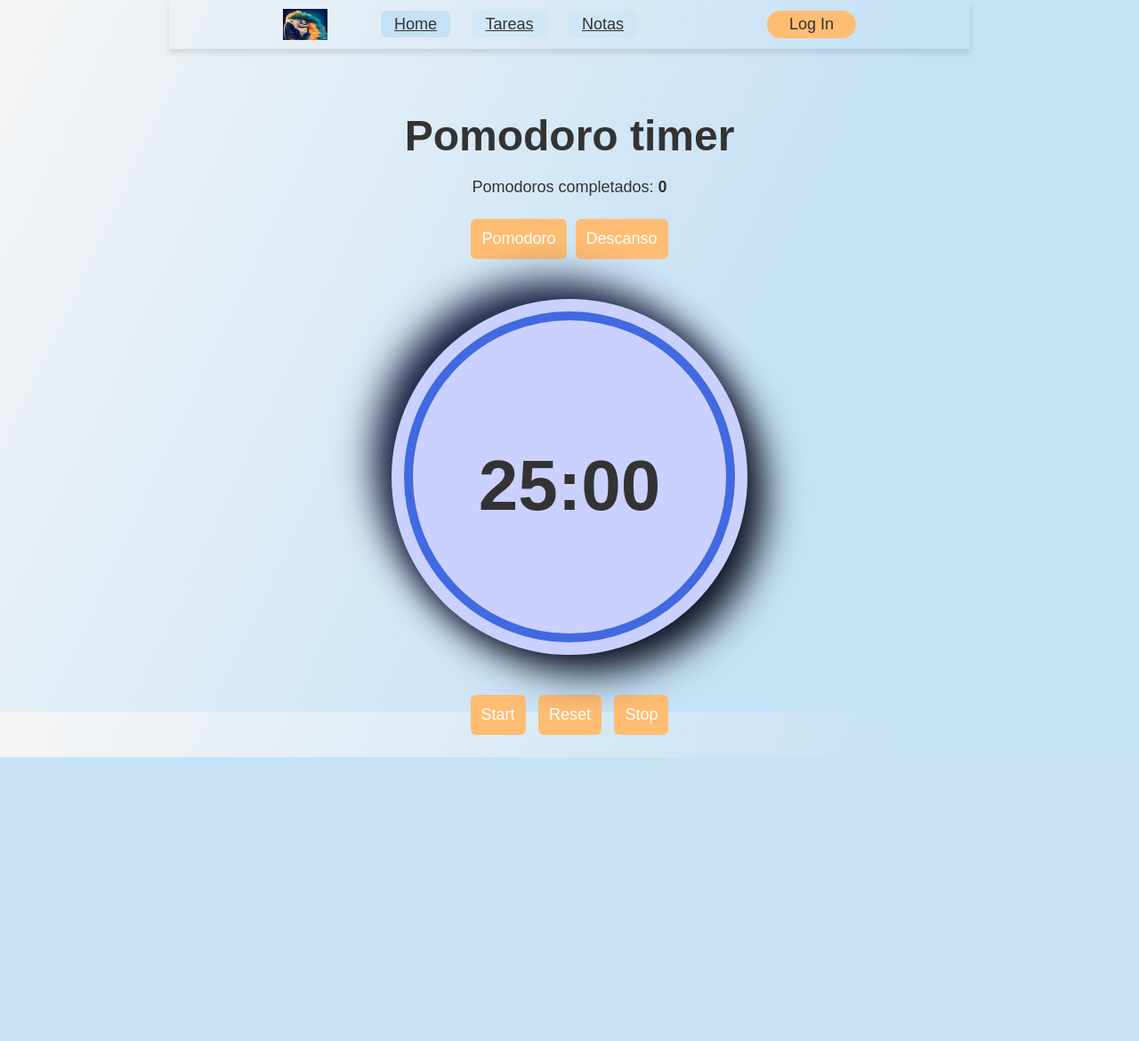
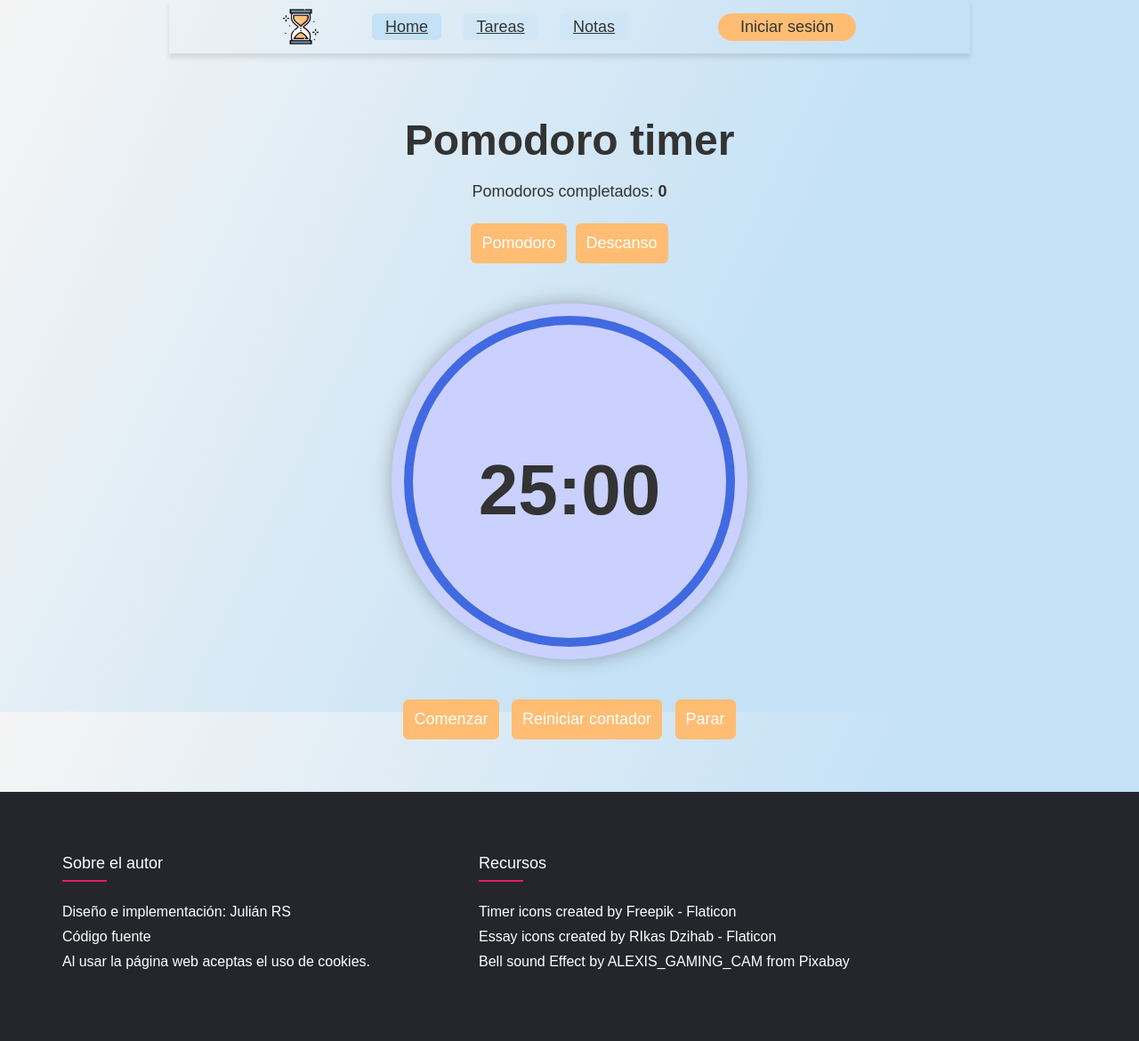
Before and after one commit to julianrasou/ipsum-cognosce, a PHP site: page / in a window 1280 px wide. Shown: the whole page at 89% size. Before the commit the page ends 851 px from the top, so only its background shows below. Run offline with PHP 8.4, Linux system fonts and the light colour scheme.

Commit message:
Añadido footer

```diff
--- a/app/views/home.view.php
+++ b/app/views/home.view.php
@@ -23,9 +23,9 @@
             </section>
 
             <div class="buttons">
-                <button class="control-button" id="pomodoro-start">Start</button>
-                <button class="control-button" id="pomodoro-reset">Reset</button>
-                <button class="control-button" id="pomodoro-stop">Stop</button>
+                <button class="control-button" id="pomodoro-start">Comenzar</button>
+                <button class="control-button" id="pomodoro-reset">Reiniciar contador</button>
+                <button class="control-button" id="pomodoro-stop">Parar</button>
             </div>
         </div>
     </div>
--- a/app/views/notes/edit.view.php
+++ b/app/views/notes/edit.view.php
@@ -2,7 +2,10 @@
     <form action="?c=notes&a=save&id=<?php echo $note["id"]; ?>" method="post" class="editNoteForm">
         <input type="text" name="title" value="<?php echo $note["title"]; ?>" class="noteTitleForm">
         <textarea name="content" class="noteContentForm"><?php echo $note["content"];?></textarea>
-        <button type="submit">Guardar</button>
+        <div>
+            <button><a href="?c=notes">Cancelar</a></button>
+            <button type="submit">Guardar</button>
+        </div>
     </form>
 
 </main>
--- a/app/views/partials/footer.view.php
+++ b/app/views/partials/footer.view.php
@@ -1,5 +1,36 @@
-    <footer>
-
+    <footer class="footer">
+        <div class="footer-container">
+            <div class="row">
+                <div class="footer-col">
+                    <h4>Sobre el autor</h4>
+                    <ul>
+                        <li>
+                            <a href="https://github.com/julianrasou/">Diseño e implementación: Julián RS</a>
+                        </li>
+                        <li>
+                            <a href="https://github.com/julianrasou/ipsum-cognosce">Código fuente</a>
+                        </li>
+                        <li>
+                            <a href="https://es.wikipedia.org/wiki/Cookie_(inform%C3%A1tica)">Al usar la página web aceptas el uso de cookies.</a>
+                        </li>
+                    </ul>
+                </div>
+                <div class="footer-col">
+                    <h4>Recursos</h4>
+                    <ul>
+                        <li>
+                            <a href="https://www.flaticon.com/free-icons/timer" title="timer icons">Timer icons created by Freepik - Flaticon</a>
+                        </li>
+                        <li>
+                            <a href="https://www.flaticon.com/free-icons/essay" title="essay icons">Essay icons created by RIkas Dzihab - Flaticon</a>
+                        </li>
+                        <li>
+                            <a href="https://pixabay.com/sound-effects/bell-notification-337658/">Bell sound Effect by ALEXIS_GAMING_CAM from Pixabay</a>
+                        </li>
+                    </ul>
+                </div>
+            </div>
+        </div>
     </footer>
 </body>
 </html>
--- a/app/views/partials/header.view.php
+++ b/app/views/partials/header.view.php
@@ -15,7 +15,7 @@
     />
 
     <!-- Icono de la App, estilos y título -->
-    <link rel="icon" href="#" type="image/x-icon" />
+    <link rel="icon" href="public/images/logo.png" type="image/x-icon" />
     <link rel="stylesheet" href="public/css/main.css">
     <title>IPSUM COGNOSCE</title>
 </head>
@@ -26,7 +26,7 @@
     Contiene logo, área de navegación y botón de inicio de sesión
     -->
     <header class="page-header" >
-        <img src="public/images/image.jpg" alt="" class="header-logo">
+        <img src="public/images/logo.png" alt="" class="header-logo">
         <nav>
             <ul class="nav-links" >
                 <li class="<?php echo $controller === "home" ? "activePage" : "inactivePage" ?>" >
@@ -45,11 +45,11 @@
         // si no, se muestra un botón de login que mueve al usuario a la página de inicio de sesión
         if (isset($_SESSION[ 'username' ])) {
             ?>
-        <a class="login-button" href="?c=login&a=logOut"><Button>Log Out</Button></a>
+        <a class="login-button" href="?c=login&a=logOut"><Button>Cerrar sesión</Button></a>
             <?php
         } else {
             ?>
-        <a class="login-button" href="?c=login"><Button>Log In</Button></a>
+        <a class="login-button" href="?c=login"><Button>Iniciar sesión</Button></a>
             <?php
         }
         ?>
--- /dev/null
+++ b/public/css/footer-partial.css
@@ -0,0 +1,57 @@
+.footer-container{
+	max-width: 1170px;
+	margin:auto;
+}
+.row{
+	display: flex;
+	flex-wrap: wrap;
+}
+ul{
+	list-style: none;
+}
+.footer{
+	background-color: #24262b;
+    padding: 70px 0;
+    color: white;
+    margin-top: auto;
+}
+.footer-col{
+   width: 40%;
+   padding: 0 15px;
+}
+.footer-col h4 {
+	font-size: 18px;
+	color: #ffffff;
+	margin-bottom: 35px;
+	font-weight: 500;
+	position: relative;
+}
+.footer-col h4::before{
+	content: '';
+	position: absolute;
+	left:0;
+	bottom: -10px;
+	background-color: #e91e63;
+	height: 2px;
+	box-sizing: border-box;
+	width: 50px;
+}
+.footer-col ul li{
+	margin-bottom: 10px;
+}
+.footer-col ul li a{
+	font-size: 16px;
+	color: #ffffff;
+	text-decoration: none;
+	display: block;
+	transition: 0.3s;
+}
+.footer-col ul li a:hover{
+	color: #ffffff;
+	padding-left: 8px;
+    text-decoration: underline;
+}
+
+main {
+    min-height: 100%;
+}
--- a/public/css/header-partial.css
+++ b/public/css/header-partial.css
@@ -10,7 +10,7 @@
 }
 
 .header-logo {
-    width: 50px;
+    height: 40px;
     cursor: pointer;
 }
 
--- a/public/css/main.css
+++ b/public/css/main.css
@@ -1,5 +1,6 @@
 @import url("login-page.css");
 @import url("header-partial.css");
+@import url("footer-partial.css");
 @import url("tasks-notes-pages.css");
 @import url("pomodoro.css");
 
@@ -49,5 +50,5 @@ main {
 .noteLogo {
     height: 20px;
     margin-right: 10px;
-    position: fixed;
+    position: relative;
 }
--- a/public/css/pomodoro.css
+++ b/public/css/pomodoro.css
@@ -42,7 +42,7 @@
     text-align: center;
     border-radius: 50%;
     background: #cad1ff;
-    box-shadow: 20px 20px 42px #0e1021, -20px -20px 42px #1c2244;
+    box-shadow: 0px 0px 20px #33333360;
 }
 
 .pomodoro::before {
--- a/public/css/tasks-notes-pages.css
+++ b/public/css/tasks-notes-pages.css
@@ -84,11 +84,9 @@ button.add:hover {
 	border-radius: 5px;
 	padding: 10px;
 	margin-bottom: 5px;
+    display: flex;
 }
 
-#notes div span {
-    margin-left: 30px;
-}
 
 #tasks div:hover,
 #notes div:hover {
@@ -177,6 +175,7 @@ button.add:hover {
     border-radius: 50%;
     background-color: rgb(255, 90, 90);
     cursor: pointer;
+    margin-left: auto;
 }
 
 .completedTitle {
@@ -227,14 +226,23 @@ button.add:hover {
 
 .editNoteForm button {
     padding: 10px 20px;
-    margin-top: 10px;
+    margin: 10px;
     border: none;
     border-radius: 5px;
     background-color: #FFBD73;
-    width: 80%;
     cursor: pointer;
+    width: 20%;
+    min-width: 50px;
 }
 
+.editNoteForm div {
+    width: 100%;
+    text-align: right;
+}
+
+.editNoteForm a {
+    text-decoration: none;
+}
 .editNoteForm button:hover {
     background: #dba362;
     transition: 0.5s
```
Also changed, not shown: public/images/logo.png (added).
